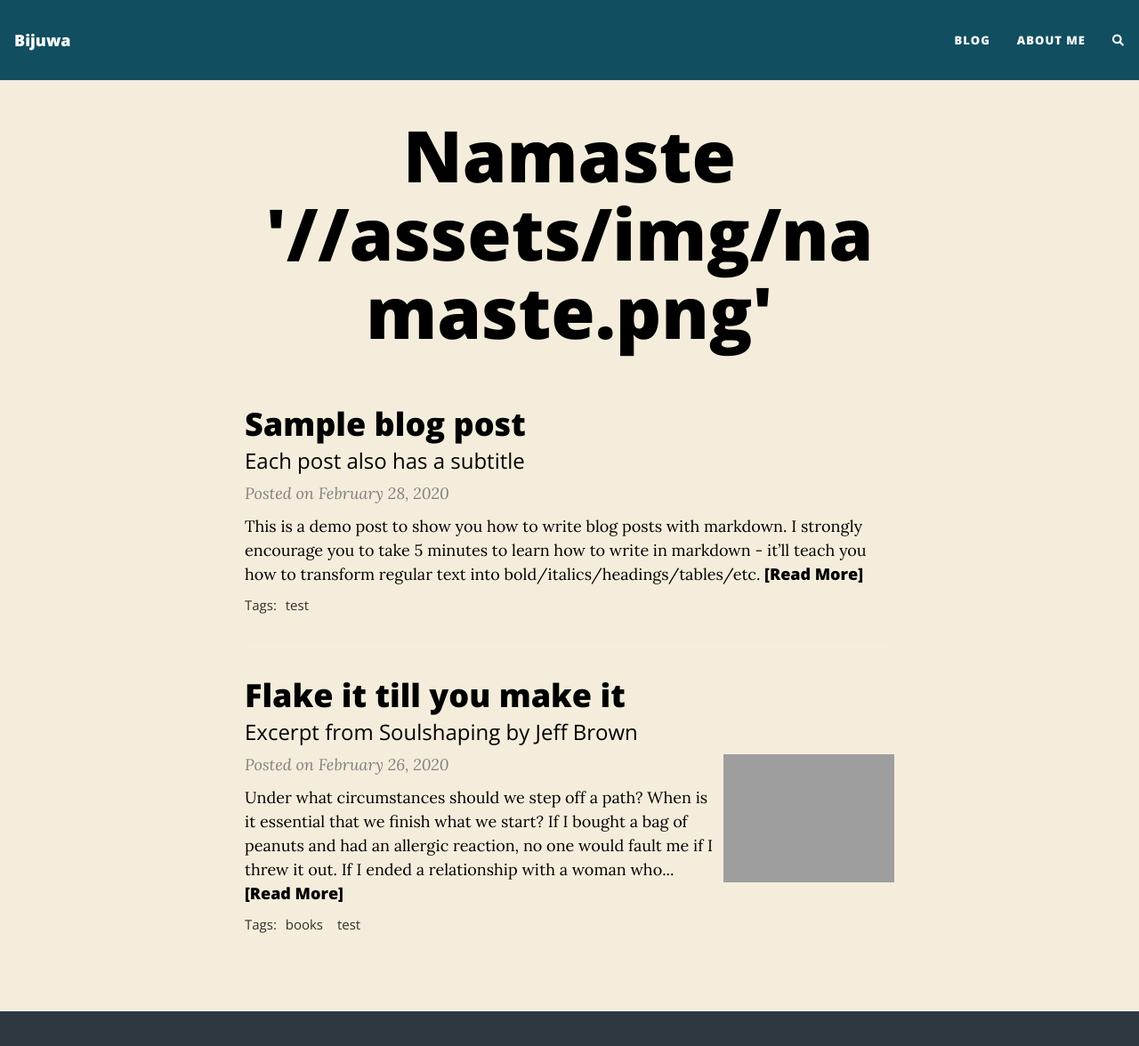
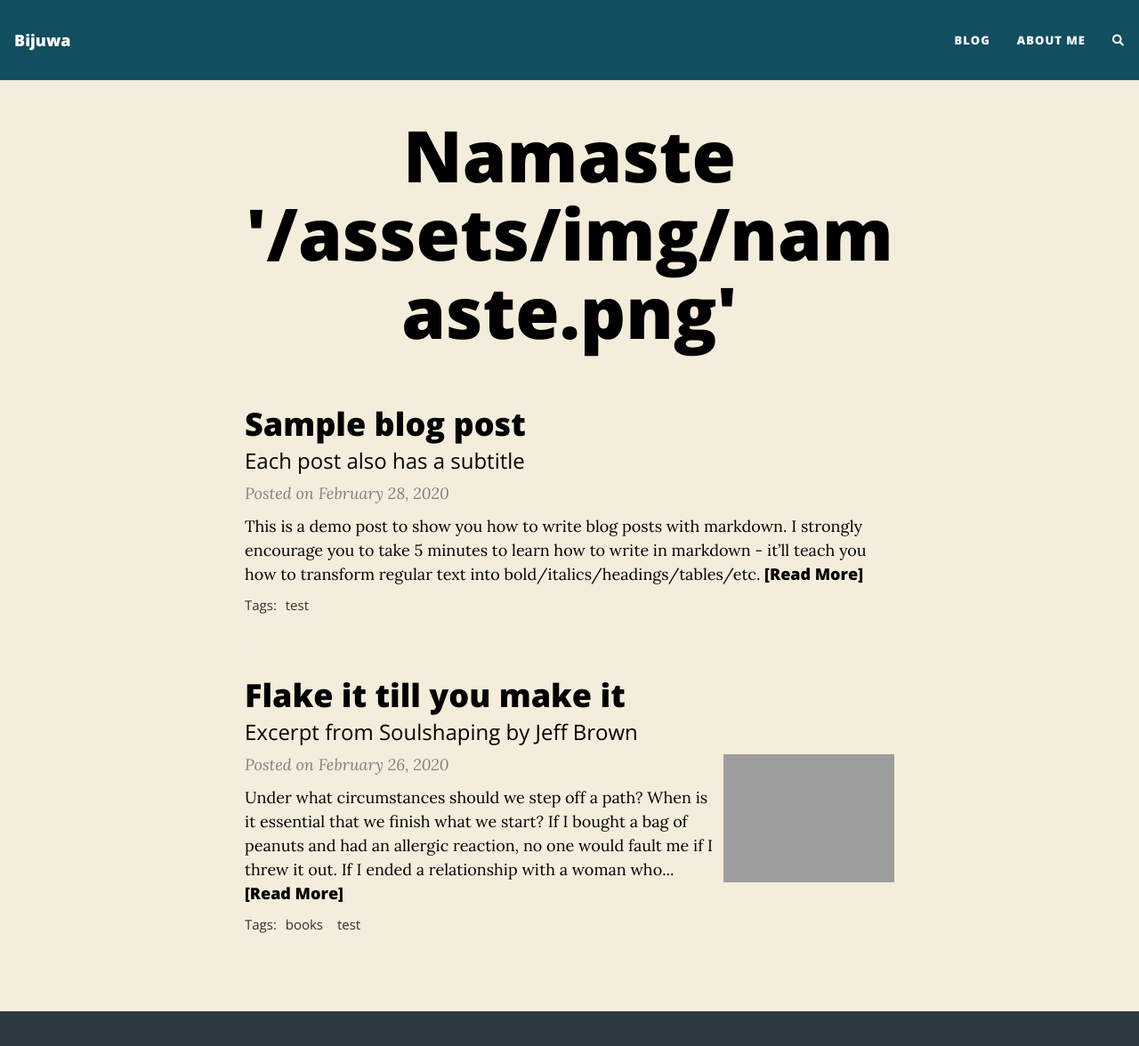
Before and after one commit to biijuwa/biijuwa, a Jekyll site: the page built from index.html, in a window 1280 px wide and 1237 px high. Shown: the top 1176 px of the window at 89% size. Built offline with Jekyll 4.4.1, drawn with Linux system fonts in a browser that asks for light colours; nearby versions of some CDN libraries; the list of posts is cut into pages by our own code; comment, search, counter and statistics services are not loaded.

```diff
--- a/index.html
+++ b/index.html
@@ -1,5 +1,5 @@
 ---
 layout: home
-title: Namaste '//assets/img/namaste.png'
+title: Namaste '/assets/img/namaste.png'
 subtitle:
 ---
```
